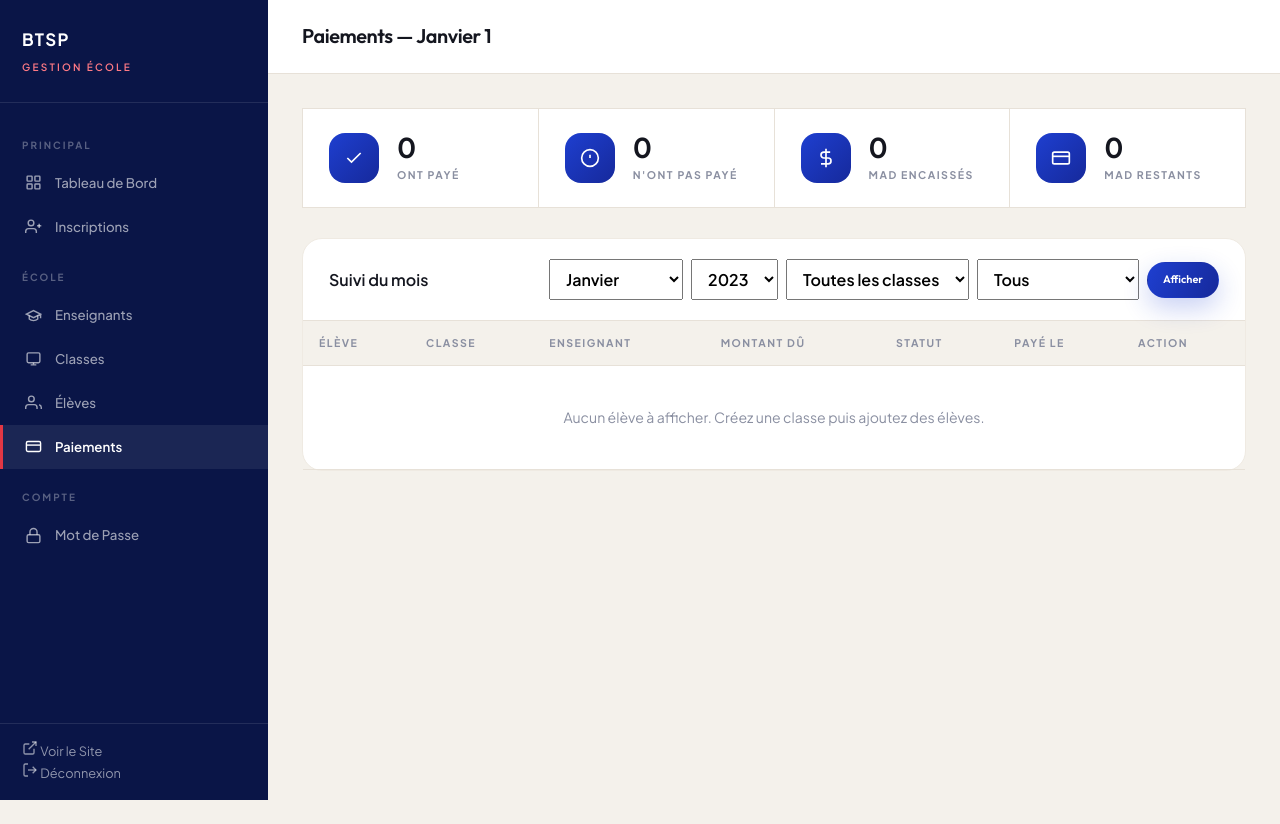
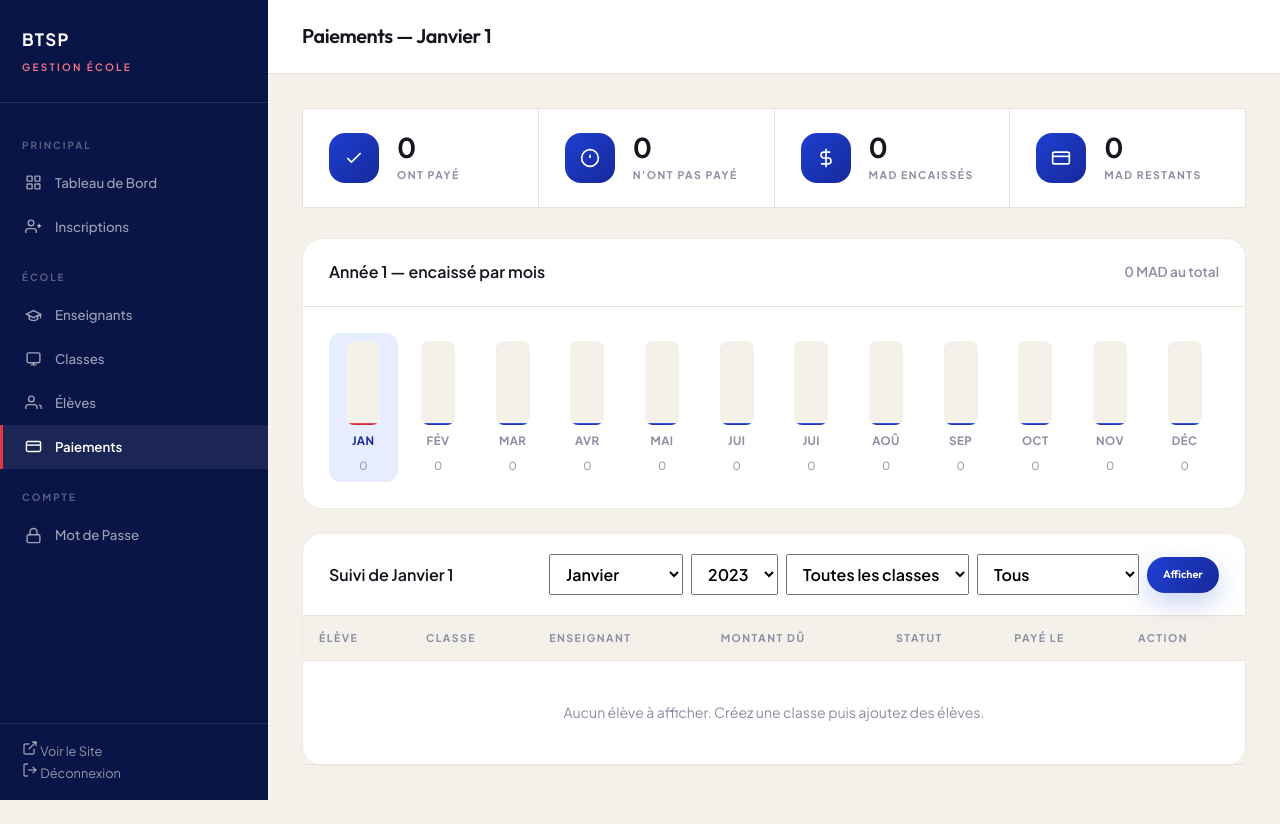
Before and after one commit to MLASSA1/btsp-ecole-badar, a Flask app: page /admin/paiements?year=1&month=1 in a window 1280 px wide. Before the commit the page ends 800 px from the top, so only its background shows below. Run offline with Flask 3, Linux system fonts and the light colour scheme; the visitor is signed in with stand-in values (Sample User, id 1); data that the repository does not hold is empty; parts of the project's set-up code (start-up, migrations or seed data) failed here and were passed over; some libraries are stand-ins or nearby versions.

Commit message:
Apply the payment filters on change, and give the directeur real figures
Choosing a month did nothing until "Afficher" was pressed, which reads as a
filter that does not work — the class sheet already applied its month on
change, so the two screens behaved differently. All four filters now apply
immediately.

The table underneath lists every pupil whichever month is selected, because
that is the point of the page: seeing who has not paid. So even a working
filter looked like nothing had happened. A strip of the year now sits above
it, one bar per month with the selected one picked out and clickable, and the
card heading names the month being shown.

The directeur's dashboard counted formations, certificates, testimonials and
gallery photos — nothing about the school itself, though that account exists
to see everything. It now leads with pupils, classes and teachers, this
month's collection against what was expected, the year to date, what is still
outstanding, and a per-class table showing which classes are behind. The
online space keeps its own row.

The new cards first rendered their supporting line beside the figure instead
of beneath it and spilled out of the card: .stat-card is a flex row, so a bare
third child becomes a third column. They use the .stat-info wrapper the
payments board already used.

Co-Authored-By: Claude Opus 5 <noreply@anthropic.com>

```diff
--- a/admin/templates/admin/payments.html
+++ b/admin/templates/admin/payments.html
@@ -45,25 +45,49 @@
 
 <div class="card">
   <div class="card-header">
-    <span>Suivi du mois</span>
+    <span>Année {{ year }} — encaissé par mois</span>
+    <span class="text-sm text-muted">{{ '%.0f'|format(year_total) }} MAD au total</span>
+  </div>
+  <div class="card-body">
+    {# The pupil list below shows every pupil whichever month is selected, so
+       without this it is hard to tell the month even changed. #}
+    <div class="month-strip">
+      {% for m in month_overview %}
+      <a href="{{ url_for('admin_payments', year=year, month=m.month, class_id=class_filter or None, status=status_filter or None) }}"
+         class="month-col{% if m.current %} is-current{% endif %}"
+         title="{{ m.label }} : {{ '%.0f'|format(m.total) }} MAD">
+        <span class="month-bar-track">
+          <span class="month-bar" style="height:{{ m.height if m.height > 0 else 2 }}%"></span>
+        </span>
+        <span class="month-name">{{ m.short }}</span>
+        <span class="month-amount">{{ '%.0f'|format(m.total) }}</span>
+      </a>
+      {% endfor %}
+    </div>
+  </div>
+</div>
+
+<div class="card">
+  <div class="card-header">
+    <span>Suivi de {{ months[month - 1] }} {{ year }}</span>
     <form method="GET" class="flex gap-2 items-center">
-      <select name="month" style="width:auto;padding:8px 12px">
+      <select name="month" onchange="this.form.submit()" style="width:auto;padding:8px 12px">
         {% for m in months %}
         <option value="{{ loop.index }}" {% if loop.index == month %}selected{% endif %}>{{ m }}</option>
         {% endfor %}
       </select>
-      <select name="year" style="width:auto;padding:8px 12px">
+      <select name="year" onchange="this.form.submit()" style="width:auto;padding:8px 12px">
         {% for y in years %}
         <option value="{{ y }}" {% if y == year %}selected{% endif %}>{{ y }}</option>
         {% endfor %}
       </select>
-      <select name="class_id" style="width:auto;padding:8px 12px">
+      <select name="class_id" onchange="this.form.submit()" style="width:auto;padding:8px 12px">
         <option value="">Toutes les classes</option>
         {% for c in classes %}
         <option value="{{ c.id }}" {% if class_filter == c.id %}selected{% endif %}>{{ c.name }}</option>
         {% endfor %}
       </select>
-      <select name="status" style="width:auto;padding:8px 12px">
+      <select name="status" onchange="this.form.submit()" style="width:auto;padding:8px 12px">
         <option value="">Tous</option>
         <option value="paid" {% if status_filter == 'paid' %}selected{% endif %}>Ont payé</option>
         <option value="unpaid" {% if status_filter == 'unpaid' %}selected{% endif %}>N'ont pas payé</option>
--- a/app.css
+++ b/app.css
@@ -710,3 +710,52 @@ td form.flex { flex-wrap: wrap; }
   input, select, textarea,
   .form-group input, .form-group select, .form-group textarea { font-size: 16px; }
 }
+
+/* ---------- Year-at-a-glance strip on the payments board ---------- */
+.month-strip {
+  display: grid; grid-template-columns: repeat(12, 1fr); gap: 6px;
+  align-items: end;
+}
+.month-col {
+  display: flex; flex-direction: column; align-items: center; gap: 6px;
+  padding: 8px 2px; border-radius: 12px;
+  text-decoration: none; transition: background var(--transition);
+}
+.month-col:hover { background: var(--surface-2); }
+.month-col.is-current { background: var(--blue-100); }
+.month-bar-track {
+  width: 100%; max-width: 34px; height: 84px;
+  display: flex; align-items: flex-end;
+  background: var(--surface-2); border-radius: 8px; overflow: hidden;
+}
+.month-bar {
+  width: 100%; border-radius: 8px;
+  background: linear-gradient(180deg, var(--blue-500), var(--blue-700));
+  transition: height var(--transition);
+}
+.month-col.is-current .month-bar { background: linear-gradient(180deg, var(--red-400), var(--red-600)); }
+.month-name {
+  font-size: 0.72rem; font-weight: 700; color: var(--ink-muted);
+  text-transform: uppercase; letter-spacing: 0.04em;
+}
+.month-col.is-current .month-name { color: var(--blue-700); }
+.month-amount { font-size: 0.7rem; color: var(--ink-muted); }
+
+@media (max-width: 680px) {
+  /* Twelve columns do not fit a phone; scroll the strip instead of crushing it. */
+  .month-strip {
+    grid-template-columns: repeat(12, 56px);
+    overflow-x: auto; padding-bottom: 8px;
+  }
+  .month-amount { display: none; }
+}
+
+/* Supporting line under a figure — must sit below it, not beside it, because
+   .stat-card is a flex row and a bare sibling became a third column. */
+.stat-note {
+  font-size: 0.76rem;
+  color: var(--ink-muted);
+  margin-top: 6px;
+  line-height: 1.35;
+}
+.stat-of { font-size: 1rem; font-weight: 600; color: var(--ink-muted); }
--- a/app.py
+++ b/app.py
@@ -1525,10 +1525,10 @@ def logout():
 @login_required
 def admin_dashboard():
     db = get_db()
+    today = date.today()
 
     # School staff get a school dashboard; they never see site-content counters.
     if not current_user.is_super:
-        today = date.today()
         pupils = db.execute("SELECT COUNT(*) FROM class_students WHERE active=1").fetchone()[0]
         paid = db.execute(
             "SELECT COUNT(*) FROM payments WHERE year=? AND month=? AND status='paid'",
@@ -1574,10 +1574,74 @@ def admin_dashboard():
         "inscriptions_total": db.execute("SELECT COUNT(*) FROM inscriptions").fetchone()[0],
         "gallery": db.execute("SELECT COUNT(*) FROM gallery WHERE active=1").fetchone()[0],
     }
+
+    # The directeur's dashboard listed only website counters — nothing about the
+    # school itself, which is the part that actually needs watching. Pupils,
+    # classes, teachers and this month's money now sit alongside it.
+    pupils = db.execute("SELECT COUNT(*) FROM class_students WHERE active=1").fetchone()[0]
+    paid_rows = db.execute(
+        "SELECT COUNT(*) AS n, COALESCE(SUM(amount), 0) AS total FROM payments "
+        "WHERE year=? AND month=? AND status='paid'",
+        (today.year, today.month),
+    ).fetchone()
+    expected = db.execute(
+        """SELECT COALESCE(SUM(COALESCE(NULLIF(s.monthly_fee, 0), c.monthly_fee, 0)), 0)
+             FROM class_students s
+             LEFT JOIN school_classes c ON s.class_id = c.id
+            WHERE s.active = 1"""
+    ).fetchone()[0]
+    collected = paid_rows["total"] or 0
+    year_total = db.execute(
+        "SELECT COALESCE(SUM(amount), 0) FROM payments WHERE year=? AND status='paid'",
+        (today.year,),
+    ).fetchone()[0]
+    stats.update({
+        "pupils": pupils,
+        "classes": db.execute("SELECT COUNT(*) FROM school_classes WHERE active=1").fetchone()[0],
+        "teachers": db.execute("SELECT COUNT(*) FROM teachers WHERE active=1").fetchone()[0],
+        "paid": paid_rows["n"],
+        "unpaid": max(pupils - paid_rows["n"], 0),
+        "collected": collected,
+        "expected": expected or 0,
+        "outstanding": max((expected or 0) - collected, 0),
+        "collection_rate": round(collected * 100 / expected) if expected else 0,
+        "year_total": year_total or 0,
+        "students_online": db.execute("SELECT COUNT(*) FROM students WHERE active=1").fetchone()[0],
+        "courses": db.execute("SELECT COUNT(*) FROM courses WHERE active=1").fetchone()[0],
+        "enrollments": db.execute("SELECT COUNT(*) FROM student_enrollments").fetchone()[0],
+        "month_label": MONTHS_FR[today.month - 1],
+        "year": today.year,
+    })
+
+    # Which classes are behind on payment this month, worst first.
+    class_rows = db.execute(
+        """SELECT c.id, c.name,
+                  COUNT(s.id) AS pupils,
+                  SUM(CASE WHEN p.status = 'paid' THEN 1 ELSE 0 END) AS paid,
+                  COALESCE(SUM(CASE WHEN p.status = 'paid' THEN p.amount ELSE 0 END), 0) AS collected
+             FROM school_classes c
+             LEFT JOIN class_students s ON s.class_id = c.id AND s.active = 1
+             LEFT JOIN payments p ON p.student_id = s.id AND p.year = ? AND p.month = ?
+            WHERE c.active = 1
+            GROUP BY c.id, c.name
+            ORDER BY c.name""",
+        (today.year, today.month),
+    ).fetchall()
+    class_summary = []
+    for row in class_rows:
+        total = row["pupils"] or 0
+        done = row["paid"] or 0
+        class_summary.append({
+            "id": row["id"], "name": row["name"], "pupils": total, "paid": done,
+            "unpaid": max(total - done, 0), "collected": row["collected"] or 0,
+            "rate": round(done * 100 / total) if total else 0,
+        })
+
     recent_inscriptions = db.execute(
         "SELECT * FROM inscriptions ORDER BY created_at DESC LIMIT 5"
     ).fetchall()
-    return render_template("admin/dashboard.html", stats=stats, recent=recent_inscriptions)
+    return render_template("admin/dashboard.html", stats=stats, recent=recent_inscriptions,
+                           class_summary=class_summary)
 
 
 # --------------- Admin: Formations CRUD ---------------
@@ -3376,6 +3440,32 @@ def admin_payments():
     total_collected = sum((p["row"]["paid_amount"] or 0) for p in pupils if p["paid"])
     paid_count = sum(1 for p in pupils if p["paid"])
 
+    # A strip of the whole year, so it is obvious which month is on screen and
+    # how it compares. The table below always lists every pupil — that is the
+    # point of the page, seeing who has not paid — so without this the screen
+    # looks the same whichever month is chosen.
+    per_month = {
+        row["month"]: row["total"]
+        for row in db.execute(
+            "SELECT month, COALESCE(SUM(amount), 0) AS total FROM payments "
+            "WHERE year = ? AND status = 'paid' GROUP BY month",
+            (year,),
+        ).fetchall()
+    }
+    peak = max(per_month.values()) if per_month else 0
+    month_overview = [
+        {
+            "month": m,
+            "label": MONTHS_FR[m - 1],
+            "short": MONTHS_FR[m - 1][:3],
+            "total": per_month.get(m, 0),
+            "height": round((per_month.get(m, 0) / peak) * 100) if peak else 0,
+            "current": m == month,
+        }
+        for m in range(1, 13)
+    ]
+    year_total = sum(per_month.values())
+
     return render_template(
         "admin/payments.html",
         pupils=pupils,
@@ -3390,6 +3480,9 @@ def admin_payments():
         total_collected=total_collected,
         paid_count=paid_count,
         unpaid_count=len(pupils) - paid_count,
+        month_overview=month_overview,
+        year_total=year_total,
+        collection_rate=round(total_collected * 100 / total_due) if total_due else 0,
     )
 
 
```
Also changed, not shown: admin/templates/admin/dashboard.html (+94 -0 lines).
